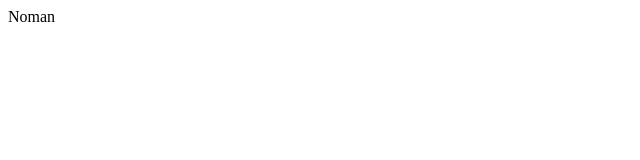
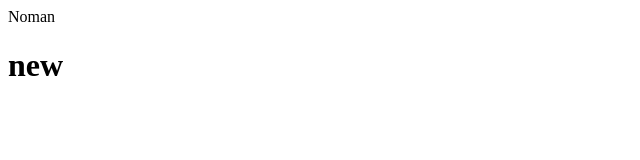
Before and after one commit to Doblackdark/File, a plain HTML site: page index.html in a window 1280 px wide. Shown: the full height of the page, 0-640 px from the left. Drawn offline with Linux system fonts and the light colour scheme.

Commit message:
new taq add

```diff
--- a/index.html
+++ b/index.html
@@ -1,3 +1,6 @@
 <h>
 Noman
 <h/>
+<h1>
+new
+<h1/>
```
